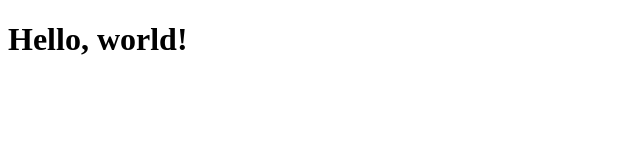
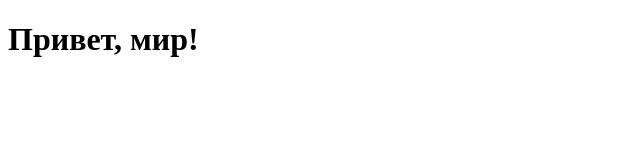
Before and after one commit to KraRom/hello-world, a plain HTML site: page index.html in a window 1280 px wide. Shown: the whole page, without its empty margins (0-640 px from the left). Drawn offline with Linux system fonts and the light colour scheme.

Commit message:
Revert "Changed the text in the body"
This reverts commit ca2c897277ec38283cef016d374791e39170bb3a.

```diff
--- a/index.html
+++ b/index.html
@@ -6,6 +6,6 @@
     <title>Hello World</title>
 </head>
 <body>
-    <h1>Hello, world!</h1>
+    <h1>Привет, мир!</h1>
 </body>
 </html>
```
